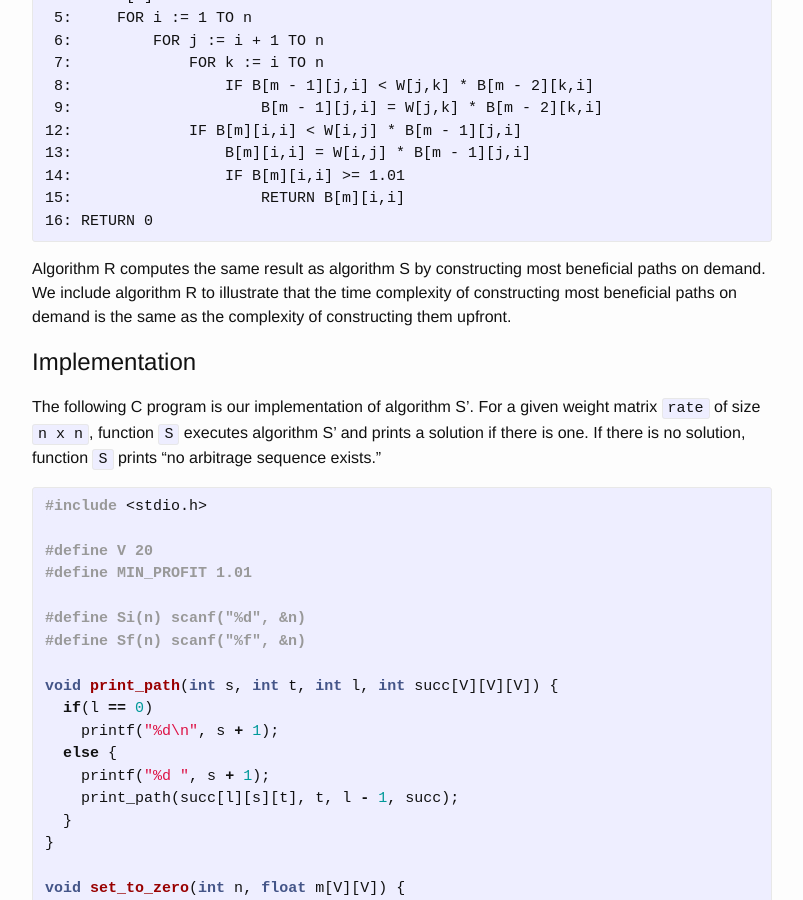
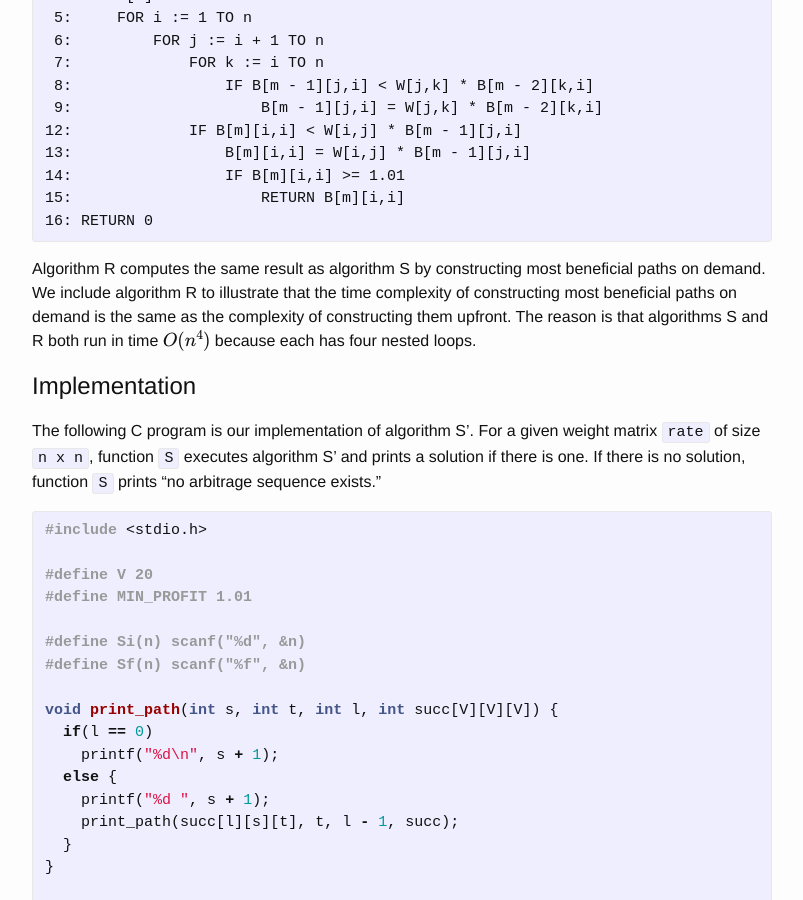
Before and after one commit to mrrusof/mrrusof.github.io, a Jekyll site: the page built from _posts/2016-05-26-arbitrage.markdown, in a window 1280 px wide and 900 px high, scrolled down 10934 px. Shown: the whole window, without its empty margins (238-1041 px from the left). Built offline with Jekyll 4.4.1, drawn with Linux system fonts in a browser that asks for light colours; formulas are drawn with MathJax 3; comment, search, counter and statistics services are not loaded; some of the changed lines change nothing that is shown; some of the changed text lies outside the part shown.

Commit message:
Explain that construction of upfront vs on demand take O(n^4) in Arbitrage.

```diff
--- a/_posts/2016-05-26-arbitrage.markdown
+++ b/_posts/2016-05-26-arbitrage.markdown
@@ -2,7 +2,7 @@
 layout: post
 title: Arbitrage
 date: 2016-05-26
-edited: 2016-05-29
+edited: 2016-06-18
 author: Ruslan Ledesma-Garza
 summary: Do you want to make easy money? Maybe currency trading is what you are looking for.
 ---
@@ -487,6 +487,7 @@ R(n, W)
 
 Algorithm R computes the same result as algorithm S by constructing most beneficial paths on demand.
 We include algorithm R to illustrate that the time complexity of constructing most beneficial paths on demand is the same as the complexity of constructing them upfront.
+The reason is that algorithms S and R both run in time $@O(n^4)@$ because each has four nested loops.
 
 
 
```
